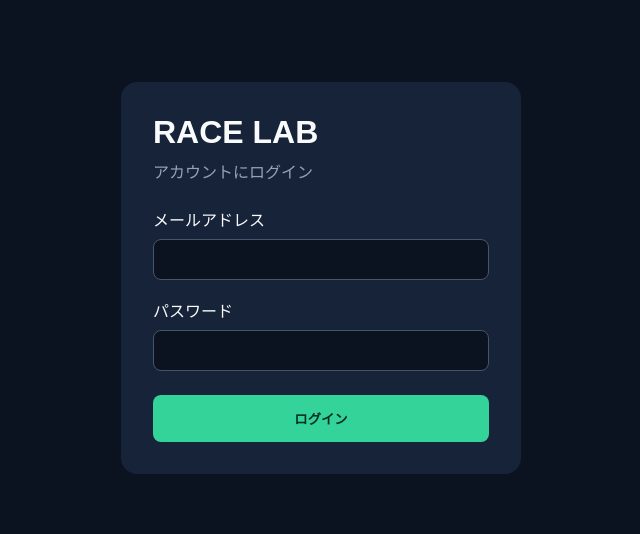
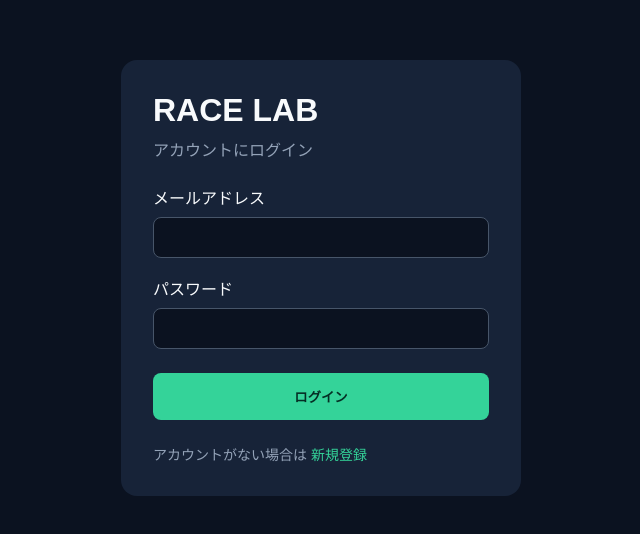
Before and after one commit to kazukun0721/race-lab, a Next.js app in the folder frontend/: page /login in a window 1280 px wide. Shown: the part 122-656 px from the top of the page, without its empty margins (319-959 px from the left). Built offline with nearby package versions, Linux system fonts and the light colour scheme.

Commit message:
Link signup from login

```diff
--- a/frontend/src/app/login/page.tsx
+++ b/frontend/src/app/login/page.tsx
@@ -1,7 +1,7 @@
-
 "use client";
 
 import { useState } from "react";
+import Link from "next/link";
 import { useRouter } from "next/navigation";
 import { createClient } from "@/lib/supabase/client";
 
@@ -118,6 +118,13 @@ export default function LoginPage() {
           </button>
         </form>
 
+        <p style={{ marginTop: 24, color: "#94a3b8", fontSize: 14 }}>
+          アカウントがない場合は{" "}
+          <Link href="/signup" style={{ color: "#34d399" }}>
+            新規登録
+          </Link>
+        </p>
+
         {message && (
           <p role="alert" style={{
             color: "#f87171",
```
